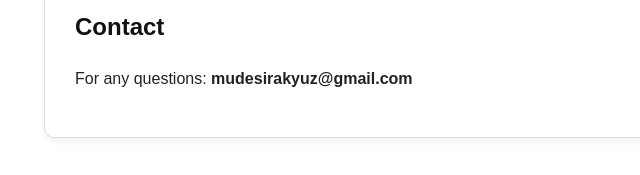
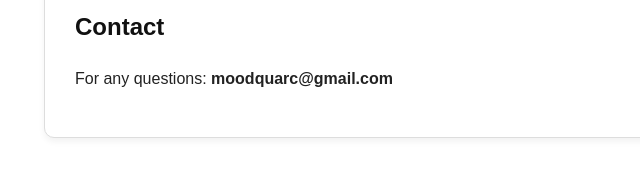
Before and after one commit to mudesirakyuz/privacy-policy, a plain HTML site: page index.html in a window 1280 px wide. Shown: the part 866-1041 px from the top of the page, 221-861 px from the left. Drawn offline with Linux system fonts and the light colour scheme.

Commit message:
Update index.html

```diff
--- a/index.html
+++ b/index.html
@@ -106,7 +106,7 @@
 
     <h2>Contact</h2>
     <p>
-      For any questions: <strong>mudesirakyuz@gmail.com</strong>
+      For any questions: <strong>moodquarc@gmail.com</strong>
     </p>
   </div>
 
```
